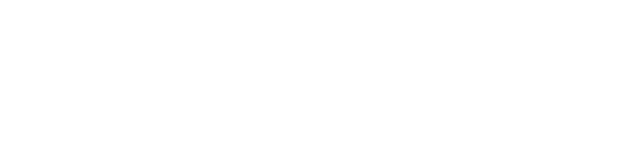
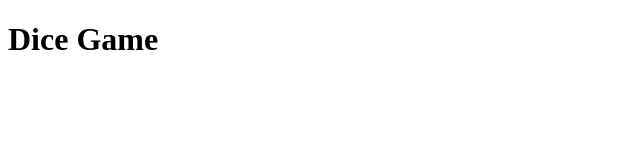
Before and after one commit to Aman130/Dice-Game, a plain HTML site: page index.html in a window 1280 px wide. Shown: the whole page, without its empty margins (0-640 px from the left). Drawn offline with Linux system fonts and the light colour scheme.

Commit message:
first commit

```diff
--- a/index.html
+++ b/index.html
@@ -7,6 +7,6 @@
     <title>Dice Game</title>
 </head>
 <body>
-
+    <h1>Dice Game</h1>
 </body>
 </html>
```
